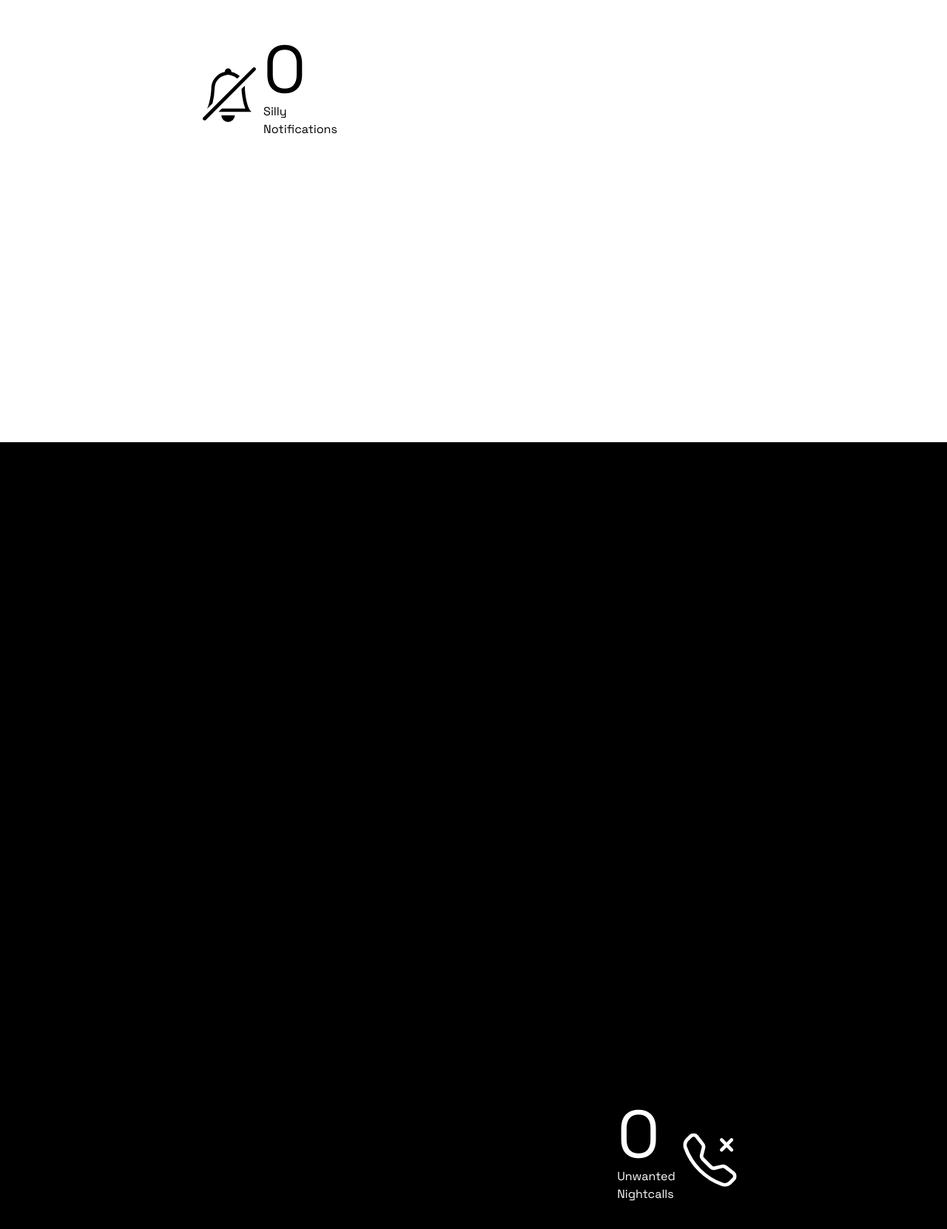
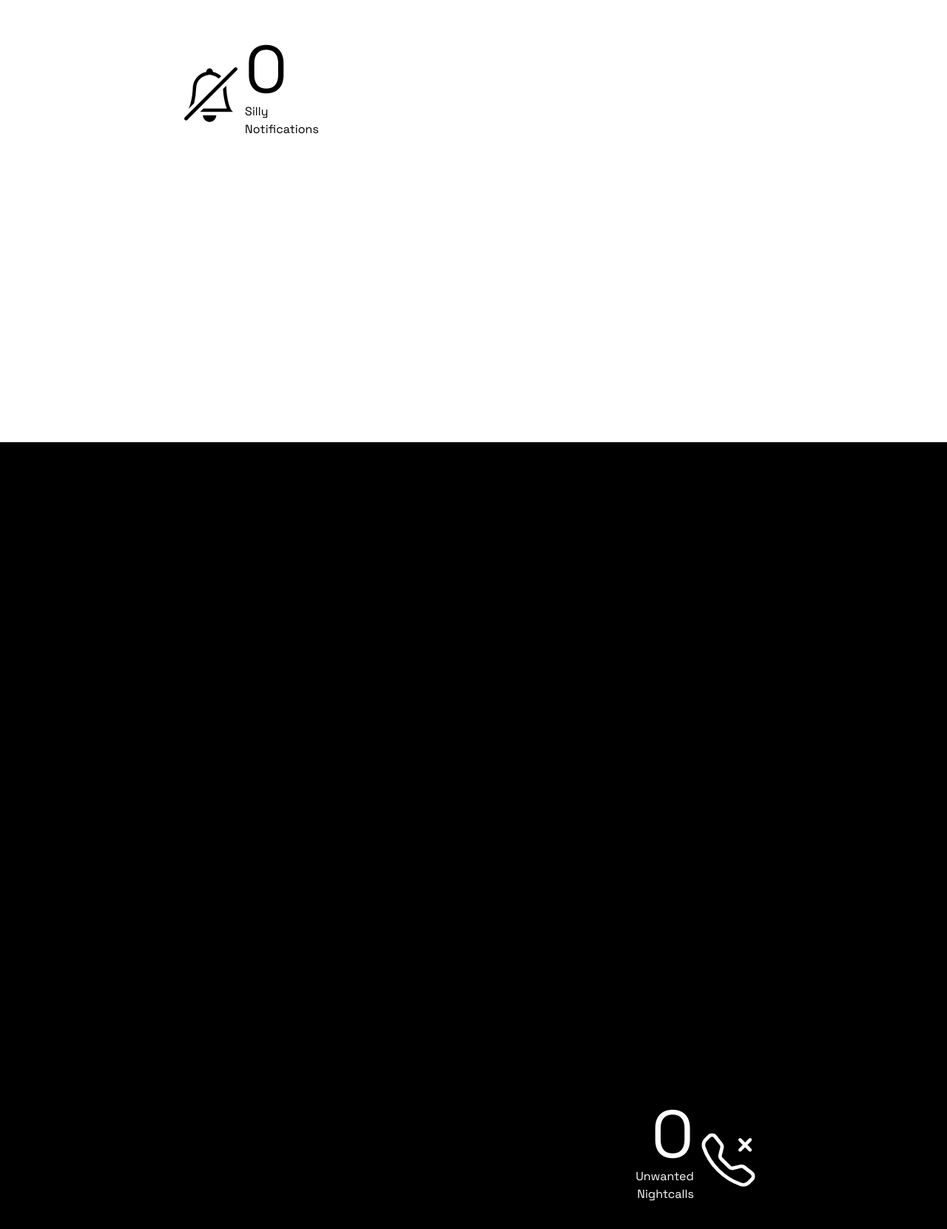
Before and after one commit to alt-xafiro/nophone, a Next.js app: page / in a window 1280 px wide. Shown: the part 1882-3544 px from the top of the page at 74% size. Built offline with nearby package versions, Linux system fonts and the light colour scheme.

Commit message:
fix(ui): Fix alignment

```diff
--- a/src/pages/home/ui/Page.tsx
+++ b/src/pages/home/ui/Page.tsx
@@ -45,7 +45,7 @@ export function Page() {
         ></div>
 
         <div className="flex h-screen max-h-[1400px] min-h-[400px] justify-center bg-black text-white mix-blend-exclusion">
-          <div className="flex w-full max-w-[1120px] justify-center pl-[20px] pr-[20px] lg:mr-[550px]">
+          <div className="flex w-full max-w-[1120px] justify-center pl-[20px] pr-[20px] lg:mr-[600px]">
             <div className="flex flex-col items-center gap-[10px] lg:flex-row">
               <SvgIcon
                 className="mt-0 h-[74px] w-[72px] lg:mt-[20px]"
@@ -65,15 +65,15 @@ export function Page() {
         <div className="h-[70vh] max-h-[1000px] min-h-[300px] w-full bg-white mix-blend-exclusion"></div>
 
         <div className="flex h-screen max-h-[1400px] min-h-[400px] items-center justify-center bg-white text-black mix-blend-exclusion">
-          <div className="flex w-full max-w-[1120px] justify-center pl-[20px] pr-[20px] lg:ml-[550px]">
+          <div className="flex w-full max-w-[1120px] justify-center pl-[20px] pr-[20px] lg:ml-[600px]">
             <div className="flex flex-col items-center gap-[10px] lg:flex-row">
-              <p className="max-w-[160px] text-center lg:text-left">
+              <p className="max-w-[160px] text-center lg:text-right">
                 <span className="text-[90px] leading-none">0</span>
                 <br /> Unwanted
                 <br /> Nightcalls
               </p>
               <SvgIcon
-                className="mt-0 h-[73px] w-[73px] lg:mt-[20px]"
+                className="-order-1 mt-0 h-[73px] w-[73px] lg:order-none lg:mt-[20px]"
                 icon="no-calls"
               />
             </div>
```
